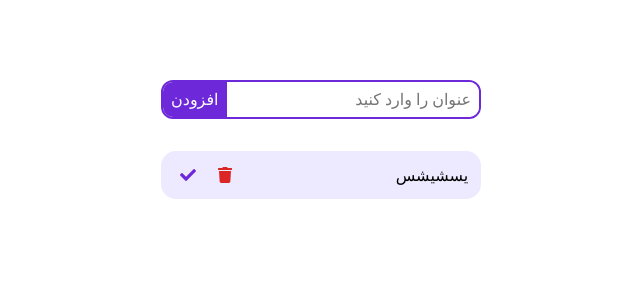
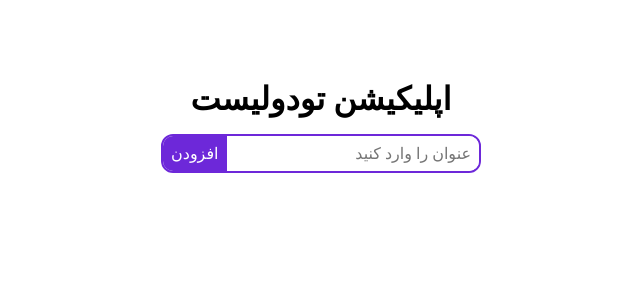
Before and after one commit to hoseinmdev/TodoList-React, a React (Create React App) app: page / in a window 1280 px wide. Shown: the top 300 px of the page, without its empty margins (478-1118 px from the left). Built offline with nearby package versions, Linux system fonts and the light colour scheme.

Commit message:
feat: add and del todoToast added

```diff
--- a/package.json
+++ b/package.json
@@ -8,8 +8,11 @@
     "@testing-library/user-event": "^13.5.0",
     "react": "^18.2.0",
     "react-dom": "^18.2.0",
+    "react-hot-toast": "^2.4.0",
     "react-icons": "^4.7.1",
     "react-scripts": "5.0.1",
+    "react-toastify": "^9.1.1",
+    "uuidv4": "^6.2.13",
     "web-vitals": "^2.1.4"
   },
   "scripts": {
--- a/src/App.js
+++ b/src/App.js
@@ -1,8 +1,15 @@
 // import Todo from "./components/Todo/Todo";
 import TodoApp from "./components/TodoApp/TodoApp";
+import TodoInput from "./components/TodoInput/TodoInput";
+import TodoList from "./components/TodoList/TodoList";
 
 const App = () => {
-    return ( <TodoApp/> );
+    return (
+        <TodoApp>
+            <TodoInput/>
+            <TodoList/>
+        </TodoApp>
+     );
 }
 
 export default App;
--- a/src/components/Todo/Todo.js
+++ b/src/components/Todo/Todo.js
@@ -1,16 +1,32 @@
 import styles from "./todo.module.css";
 import { FaTrash, FaCheck } from "react-icons/fa";
+import { useTodosContext } from "../TodoApp/TodoApp";
+import { toast } from "react-hot-toast";
 
-const Todo = ({title}) => {
+import "react-toastify/dist/ReactToastify.css";
+
+const Todo = ({ title, id, date }) => {
+  const { dispatch } = useTodosContext();
+
+  const deleteHandler = () => {
+    toast.error("تودو حذف شد");
+    dispatch({ id: id, type: "deleteTodo" });
+  };
+  const completeHandler = (e) => {
+    console.log("completed");
+  };
   return (
     <div>
-      <div className={styles.todoBlock}>
-        <p>{title}یسشیشس</p>
+      <div className={`${styles.todoBlock}`}>
+        <div className={`${styles.todoTitleDate}`}>
+          <p>{title}</p>
+          <p>تاریخ : {date}</p>
+        </div>
         <div>
-          <span className={styles.trashIcon}>
+          <span onClick={() => deleteHandler()} className={styles.trashIcon}>
             <FaTrash />
           </span>
-          <span className={styles.checkIcon}>
+          <span onClick={() => completeHandler()} className={styles.checkIcon}>
             <FaCheck />
           </span>
         </div>
--- a/src/components/Todo/todo.module.css
+++ b/src/components/Todo/todo.module.css
@@ -12,7 +12,6 @@
   --mainBlack: #222;
   --mainGray: #7c7c7c;
   --mainRed: #dc2626;
-  --bodyColorLightMode: #f1f5f9;
 }
 
 .todoBlock {
@@ -20,15 +19,22 @@
   align-items: center;
   justify-content: space-between;
   width: 20rem;
-  height: 3rem;
-  padding: 0.8rem;
+  padding: 0.6rem;
   border-radius: 15px;
   background-color: var(--secondaryColor);
+  margin: 1rem;
+}
+.todoTitleDate{
+  display: flex;
+  flex-direction: column;
+}
+.todoCompleted {
+  opacity: 0.5;
+  text-decoration: line-through;
 }
 .todoBlock div {
   display: flex;
   justify-content: center;
-  align-items: center;
   gap: 0.5rem;
 }
 .trashIcon {
@@ -38,12 +44,14 @@
   justify-content: center;
   align-items: center;
   padding: 0.4rem;
-  transition: all 0.3s;
+  transition: all 0.2s;
+  border-radius: 100%;
+  border: none;
 }
 .trashIcon:hover {
   background-color: var(--mainRed);
   color: var(--mainWhite);
-  border-radius: 100%;
+  border-radius: 10%;
 }
 
 .checkIcon {
@@ -54,9 +62,27 @@
   align-items: center;
   padding: 0.4rem;
   transition: all 0.2s;
+  border-radius: 100%;
 }
 .checkIcon:hover {
   color: var(--mainWhite);
   background-color: var(--primaryColor);
-  border-radius: 100%;
+  border-radius: 10%;
 }
+
+
+.toastBody {
+  font-family: "Atlas Grotesk Web", Arial, Helvetica, sans-serif;
+  color: var(--mainWhite); /* #10171D */
+
+}
+.toastProgress {
+  background: var(--secondaryColor) !important;
+
+}
+.todowww{
+  background-color: var(--primaryColor) !important;
+}
+.toastBlock{
+  width: fit-content !important;
+}
--- a/src/components/TodoApp/TodoApp.js
+++ b/src/components/TodoApp/TodoApp.js
@@ -1,13 +1,66 @@
 import Todo from "../Todo/Todo";
 import TodoInput from "../TodoInput/TodoInput";
-import styles from "./todoApp.module.css"
-const TodoApp = () => {
-    return (
-      <div className={styles.todoPosition}>
-        <TodoInput />
-        <Todo />
-      </div>
-    );
-}
+import TodoList from "../TodoList/TodoList";
+import styles from "./todoApp.module.css";
+import { v4 as uuid } from "uuid";
+import { createContext, useContext, useReducer, useState } from "react";
+
+export const TodoContext = createContext();
+
+const TodoApp = ({ children }) => {
+  // const completeTodoHandler = (id) => {
+  //   const completedTodo = todo.map((todo) => {
+  //     if (todo.id === id) {
+  //       if (todo.isCompleted === true) {
+  //         todo.isCompleted = false;
+  //       } else {
+  //         todo.isCompleted = true;
+  //       }
+  //     }
+  //     return todo;
+  //   });
+  //   setTodo(completedTodo);
+  // };
+
+  const reducer = (state, action) => {
+    if (action.type === "addTodo") {
+      const unique_id = uuid();
+      let options = { year: "numeric", month: "long", day: "numeric" };
+      const newTodo = {
+        title: action.value,
+        id: unique_id,
+        date: new Date().toLocaleDateString('fa-IR', options),
+        isCompleted: false,
+      };
+      return [...state, newTodo];
+    }
+    if (action.type === "deleteTodo") {
+      const updatedTodos = state.filter((todo) => todo.id !== action.id);
+      return updatedTodos;
+    }
+  };
+  const [state, dispatch] = useReducer(reducer, []);
+  const value = {
+    state,
+    dispatch,
+  };
+  return (
+    <div className={styles.todoPosition}>
+      <h1>اپلیکیشن تودولیست</h1>
+      <TodoContext.Provider value={value}>{children}</TodoContext.Provider>
+    </div>
+  );
+};
+// export const useTodos = () => {
+//   const { state } = useContext(TodoContext);
+//   return state;
+// };
+
+// export const useTodosDispatcher = () => {
+//   const { dispatch } = useContext(TodoContext);
+//   return dispatch;
+// };
+
+export const useTodosContext = () => useContext(TodoContext);
 
 export default TodoApp;
--- a/src/components/TodoApp/todoApp.module.css
+++ b/src/components/TodoApp/todoApp.module.css
@@ -5,5 +5,5 @@
   align-items: center;
   width: 100%;
   margin-top: 5rem;
-  gap: 2rem;
+  gap: 1rem;
 }
--- a/src/components/TodoInput/TodoInput.js
+++ b/src/components/TodoInput/TodoInput.js
@@ -1,22 +1,60 @@
-import { useState, useRef } from "react";
+import { useState, useRef, useContext } from "react";
 import styles from "./todoInput.module.css";
+import { useTodosContext } from "../TodoApp/TodoApp";
+import { Toaster, toast } from "react-hot-toast";
 
 const TodoInput = () => {
   const [value, setValue] = useState("");
   const inputBox = useRef();
+  const { dispatch } = useTodosContext();
 
-  const inputHandler = () => {
-    const value = inputBox.current.value;
-    setValue(value);
-    console.log(value)
+  const clickHandler = (e) => {
+    if (value === "") {
+      alert("dsada");
+    } else {
+      toast.success("تودو اضافه شد");
+      dispatch({ value: value, type: "addTodo" });
+    }
+    inputBox.current.value = "";
   };
-
   return (
     <div>
       <div className={styles.todoInput}>
-        <input ref={inputBox} placeholder="عنوان را وارد کنید" />
-        <button onClick={inputHandler}>افزودن</button>
+        <input
+          onChange={(e) => setValue(e.target.value)}
+          placeholder="عنوان را وارد کنید"
+          ref={inputBox}
+        />
+        <button
+          onClick={() => {
+            clickHandler();
+            setValue("");
+          }}
+        >
+          افزودن
+        </button>
       </div>
+
+      <Toaster
+        toastOptions={{
+          success: {
+            iconTheme: {
+              primary: "#6d28d9",
+              secondary: "white",
+            },
+          },
+          error: {
+            style: {
+              color: "#dc2626",
+            },
+          },
+          style: {
+            color: "#6d28d9",
+          },
+        }}
+        position="top-left"
+        reverseOrder={true}
+      />
     </div>
   );
 };
--- a/src/components/TodoInput/todoInput.module.css
+++ b/src/components/TodoInput/todoInput.module.css
@@ -27,8 +27,10 @@
   border: none;
   background-color: var(--primaryColor);
   color: var(--mainWhite);
-
   padding: 0.5rem;
   font-size: 1rem;
   transition: 0.3s;
 }
+.todoInput button:hover{
+  background-color: #7c3aed;
+}
--- /dev/null
+++ b/src/components/TodoList/TodoList.js
@@ -0,0 +1,15 @@
+import Todo from "../Todo/Todo";
+import { useTodosContext } from "../TodoApp/TodoApp";
+
+const TodoList = () => {
+  const { dispatch, state } = useTodosContext();
+  return (
+    <div>
+      {state.map((todo, id) => {
+        return <Todo key={id} title={todo.title} id={todo.id} date={todo.date}/>;
+      })}
+    </div>
+  );
+};
+
+export default TodoList;
```
Also changed, not shown: src/components/Provider/Provider.js (added, +14 -0 lines), 1 other file (tests, documents, lock files or other folders).
